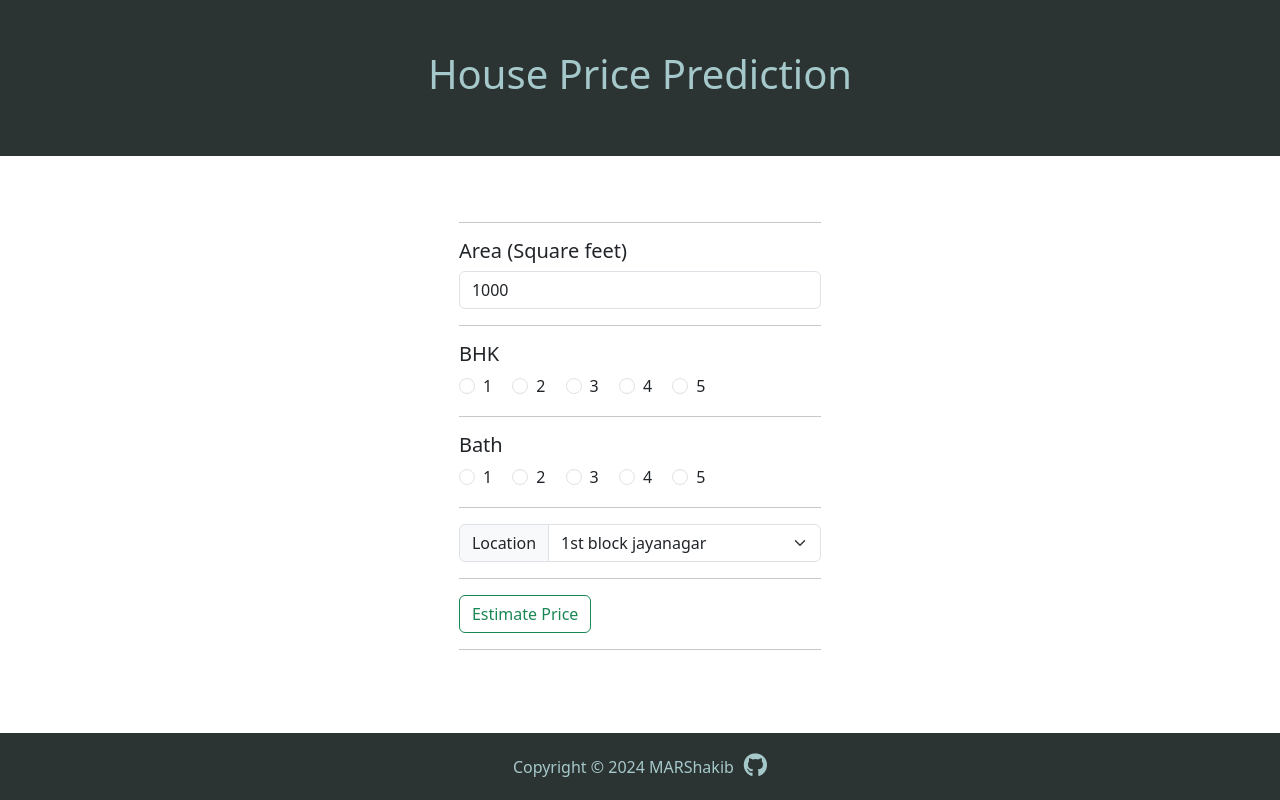
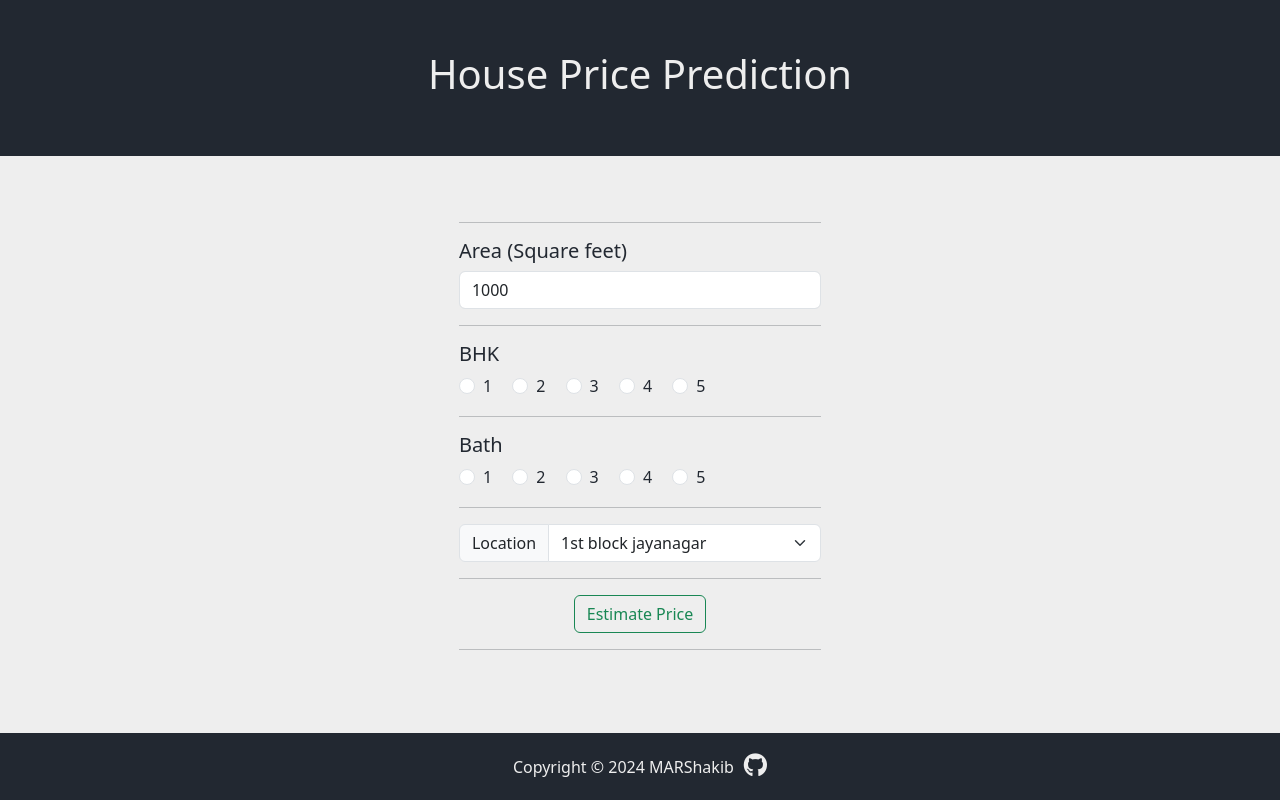
Before and after one commit to MARShakib/HousePricePrediction, a Django app: page /hpp/ in a window 1280 px wide. Run offline with Django 5.2, Linux system fonts and the light colour scheme; some libraries are stand-ins or nearby versions.

Commit message:
deploy and add link to the README.md

```diff
--- a/hpp_django/static/hpp/base.css
+++ b/hpp_django/static/hpp/base.css
@@ -1,6 +1,6 @@
 :root {
-    --main-bg-color: #2C3333;
-    --main-text-color: #A5C9CA;
+    --main-bg-color: #222831;
+    --main-text-color: #EEEEEE;
 }
 
 body {
@@ -54,3 +54,14 @@ footer {
 main {
     align-self: center;
 }
+
+body {
+    background-color: var(--main-text-color);
+    color: var(--main-bg-color);
+}
+
+.submitBtn {
+    display: flex;
+    justify-content: center;
+    align-items: center;
+}
--- a/hpp_django/templates/hpp/hpp.html
+++ b/hpp_django/templates/hpp/hpp.html
@@ -76,7 +76,9 @@
     </div>
     <hr>
 
-    <button class="btn btn-outline-success" type="submit">Estimate Price</button>
+    <div class="submitBtn">
+        <button class="btn btn-outline-success submitBtn" type="submit">Estimate Price</button>
+    </div>
     <hr>
 
     {% if price %}
```
Also changed, not shown: README.md.
